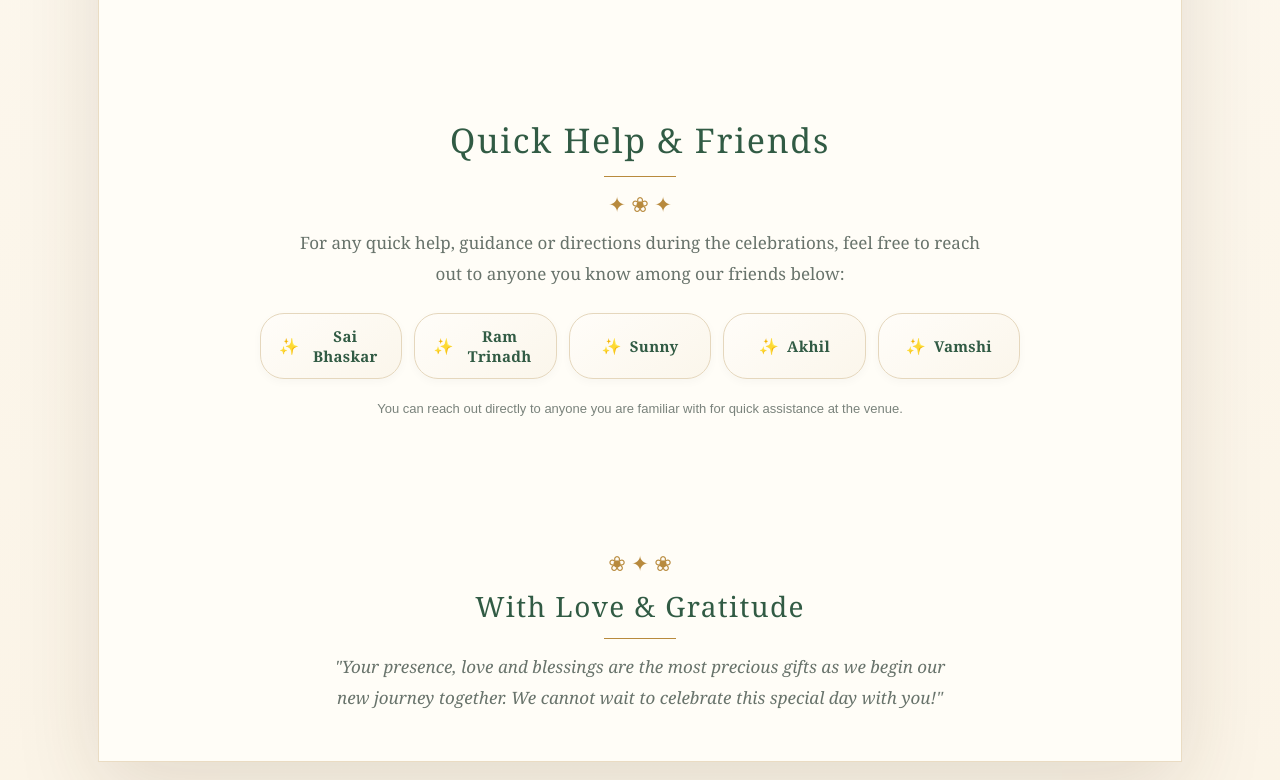
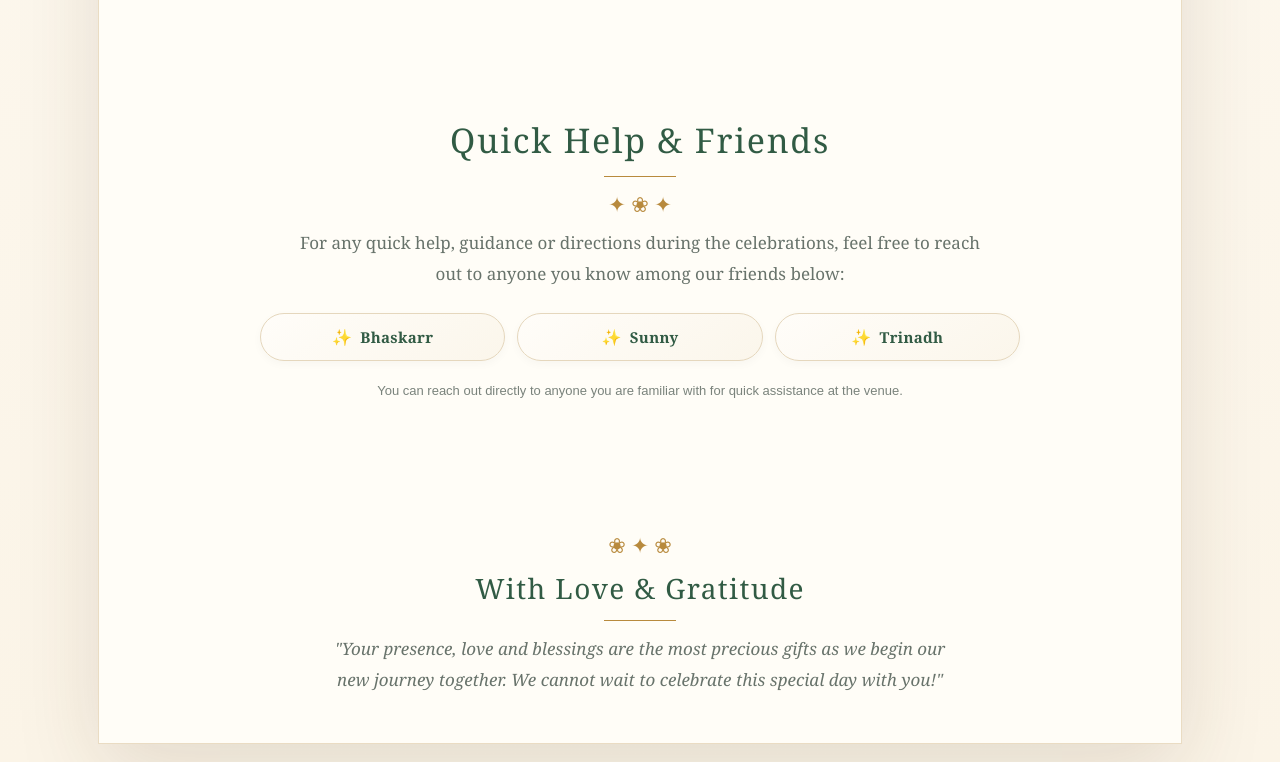
Before and after one commit to AnanthagiriAbhiram/abhiram, a plain HTML site: page index.html in a window 1280 px wide. Shown: the part 3201-3981 px from the top of the page. Drawn offline with Linux system fonts and the light colour scheme.

Commit message:
Update friends list to Bhaskarr, Sunny, Trinadh

```diff
--- a/index.html
+++ b/index.html
@@ -232,11 +232,9 @@ h1{font-size:clamp(36px,7vw,78px);font-weight:500;font-style:italic;color:var(--
   <div class="orn">✦ ❀ ✦</div>
   <p class="lead">For any quick help, guidance or directions during the celebrations, feel free to reach out to anyone you know among our friends below:</p>
   <div class="friend-grid">
-    <div class="friend-chip"><span>✨</span> Sai Bhaskar</div>
-    <div class="friend-chip"><span>✨</span> Ram Trinadh</div>
+    <div class="friend-chip"><span>✨</span> Bhaskarr</div>
     <div class="friend-chip"><span>✨</span> Sunny</div>
-    <div class="friend-chip"><span>✨</span> Akhil</div>
-    <div class="friend-chip"><span>✨</span> Vamshi</div>
+    <div class="friend-chip"><span>✨</span> Trinadh</div>
   </div>
   <p class="note" style="text-align:center;margin-top:20px;font-size:13px;color:#7a837c">You can reach out directly to anyone you are familiar with for quick assistance at the venue.</p>
 </section>
```
